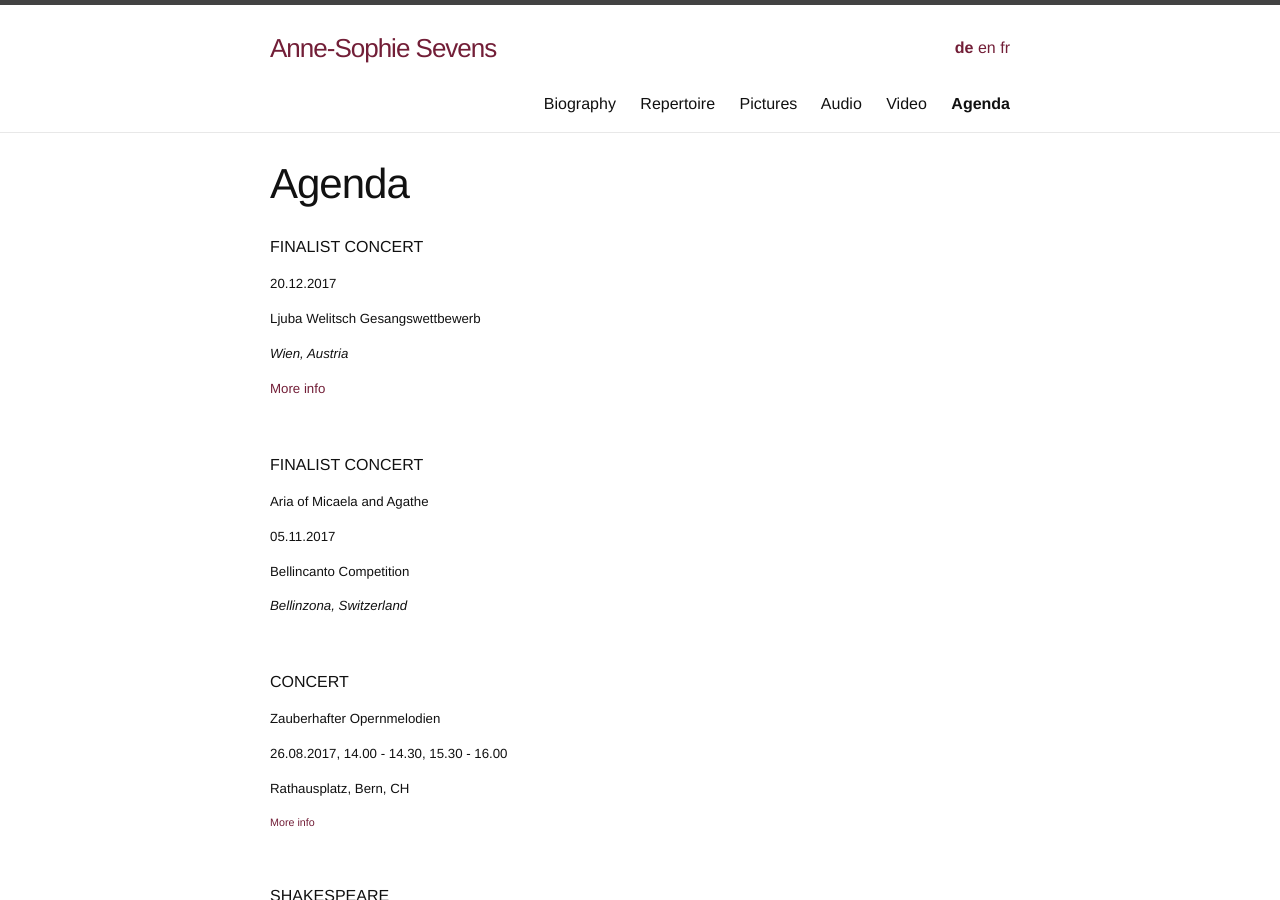
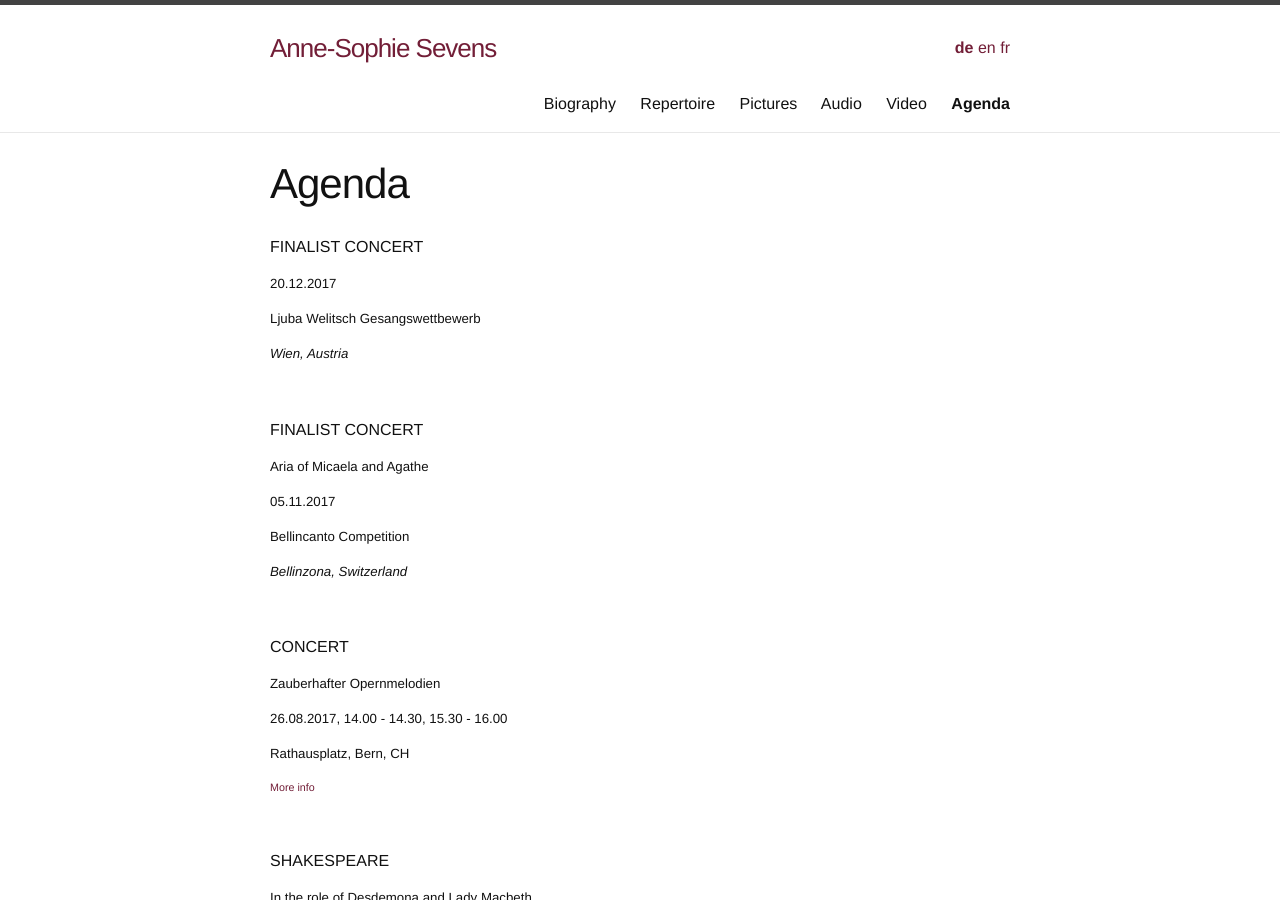
Before and after one commit to annesophie-sevens/annesophie-sevens.github.io, a Jekyll site: the page built from agenda-de.md, in a window 1280 px wide and 900 px high. Built offline with Jekyll 4.4.1, drawn with Linux system fonts in a browser that asks for light colours.

Commit message:
Update agenda-de.md

```diff
--- a/agenda-de.md
+++ b/agenda-de.md
@@ -12,8 +12,6 @@ FINALIST CONCERT
 ##### Ljuba Welitsch Gesangswettbewerb
 
 ##### _Wien, Austria_
-
-##### <a href="http://gesangswettbewerb-ljubawelitsch.at/de/index.php?id=62" target="_blank">More info</a>
 
 &nbsp;
 
```
